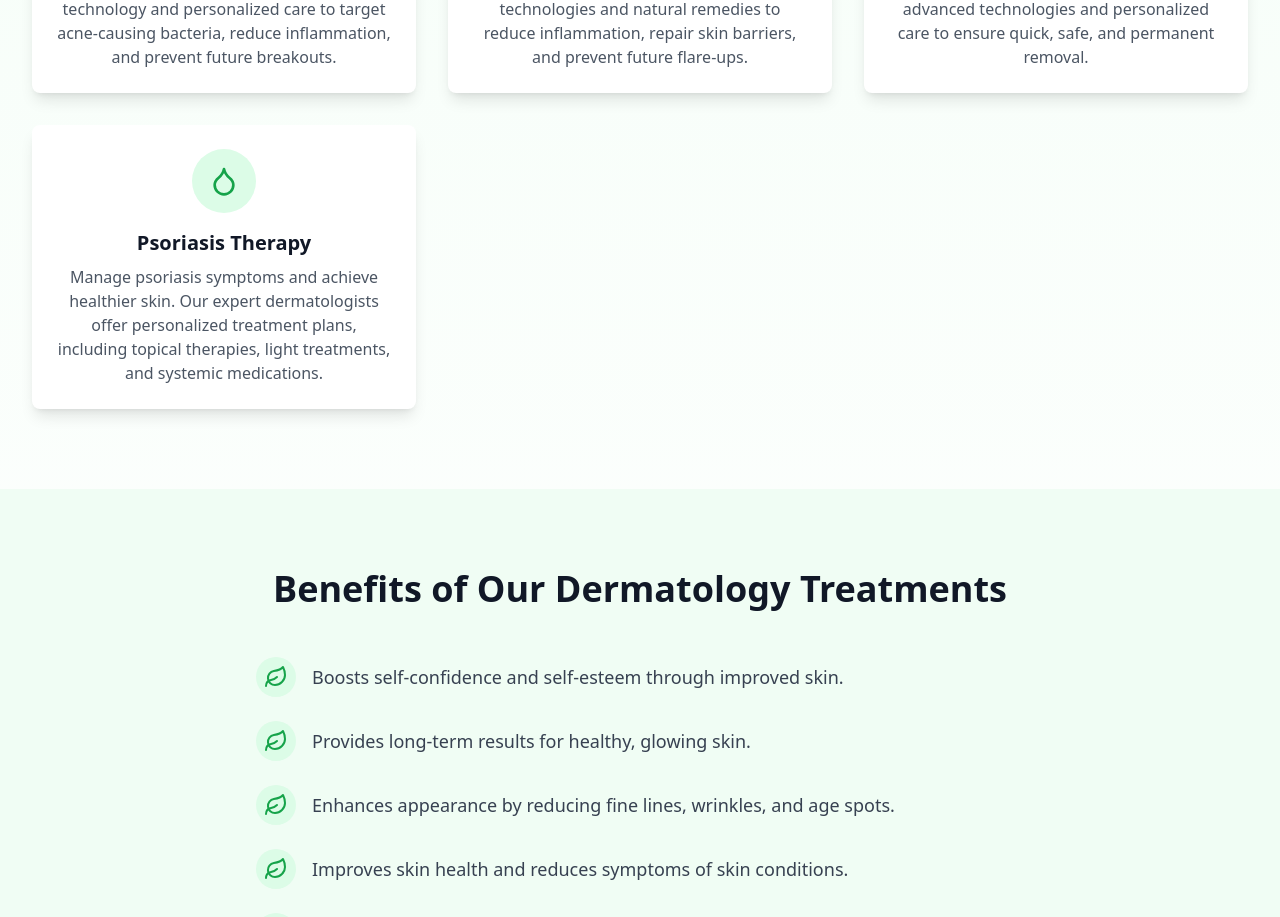
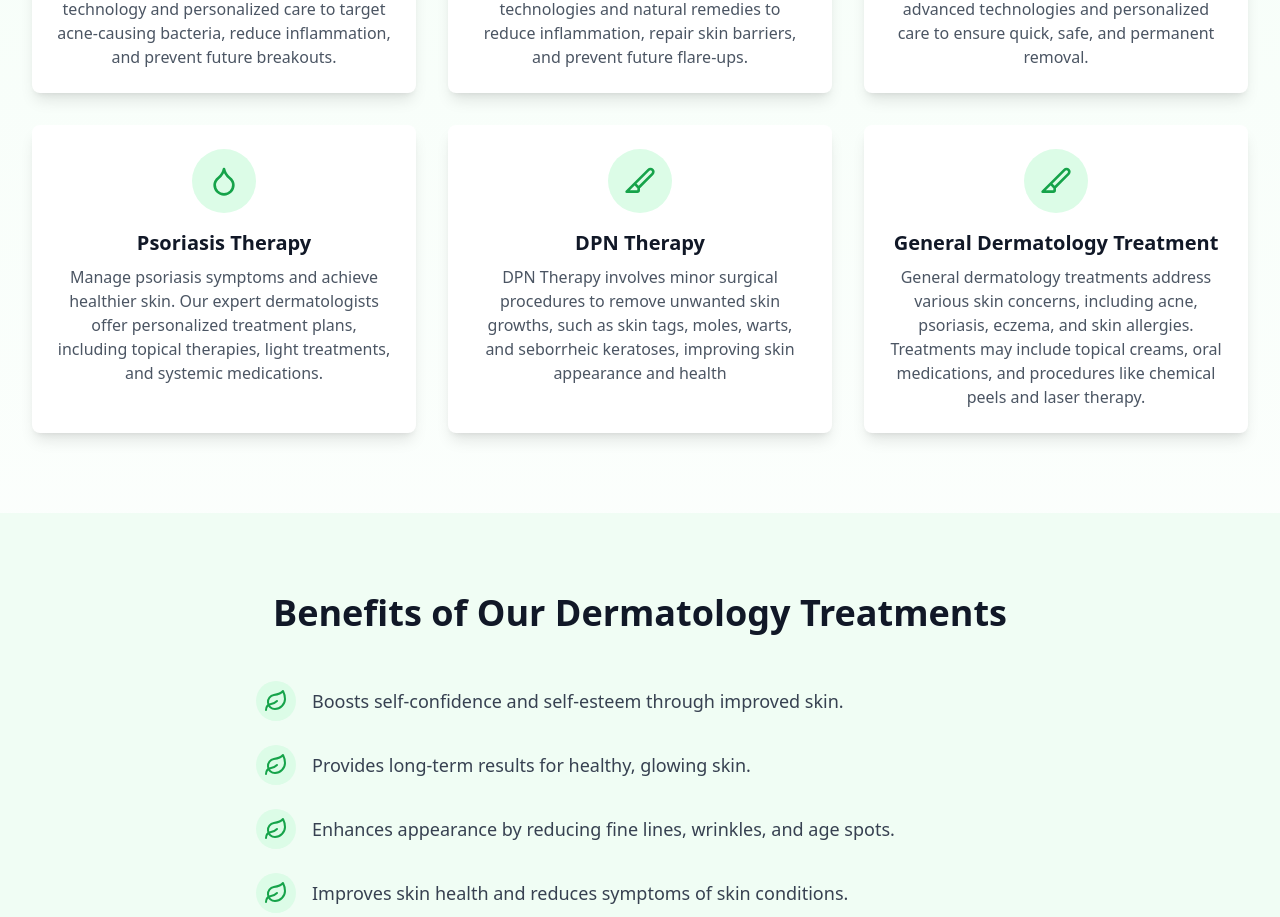
Before and after one commit to amartey-tricky/luxe, a Next.js app: page /treatments/dermatology in a window 1280 px wide. Shown: the part 1160-2077 px from the top of the page. Built offline with nearby package versions, Linux system fonts and the light colour scheme.

Commit message:
Update page.tsx

```diff
--- a/app/treatments/dermatology/page.tsx
+++ b/app/treatments/dermatology/page.tsx
@@ -2,7 +2,7 @@
 
 import { useState } from 'react';
 import { motion } from 'framer-motion';
-import { ChevronDown, Droplet, Zap, Leaf } from 'lucide-react';
+import { ChevronDown, Droplet, Zap, Leaf, Slice } from 'lucide-react';
 import Link from 'next/link';
 
 const treatments = [
@@ -25,7 +25,18 @@ const treatments = [
     name: 'Psoriasis Therapy',
     description: 'Manage psoriasis symptoms and achieve healthier skin. Our expert dermatologists offer personalized treatment plans, including topical therapies, light treatments, and systemic medications.',
     icon: Droplet
+  },
+   {
+    name: 'DPN Therapy',
+    description: 'DPN Therapy involves minor surgical procedures to remove unwanted skin growths, such as skin tags, moles, warts, and seborrheic keratoses, improving skin appearance and health',
+    icon: Slice
+  },
+  {
+    name: 'General Dermatology Treatment',
+    description: 'General dermatology treatments address various skin concerns, including acne, psoriasis, eczema, and skin allergies. Treatments may include topical creams, oral medications, and procedures like chemical peels and laser therapy.',
+    icon: Slice
   }
+
 ];
 
 export default function WellnessPage() {
```
